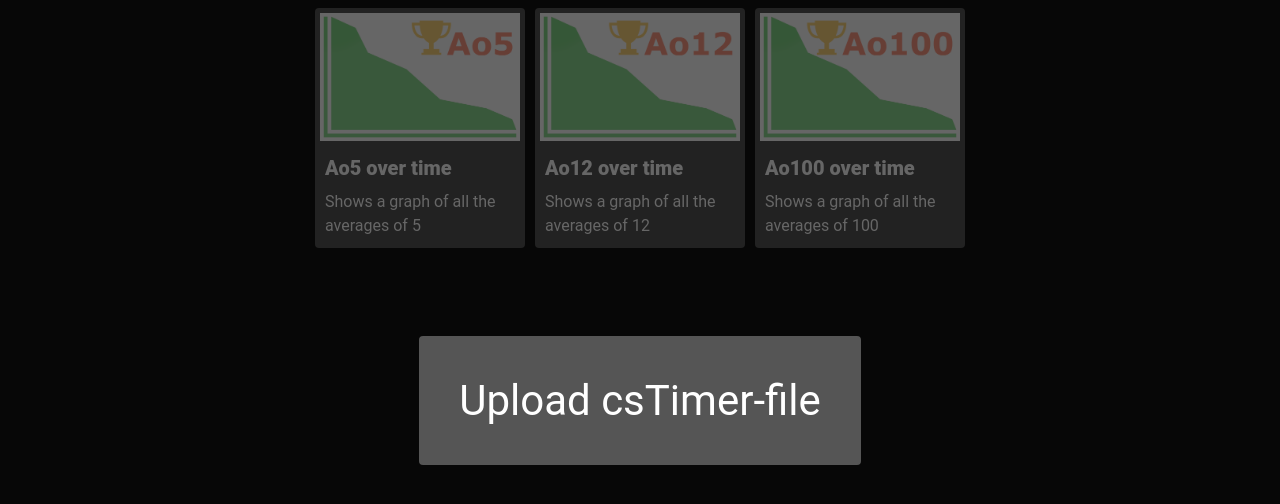
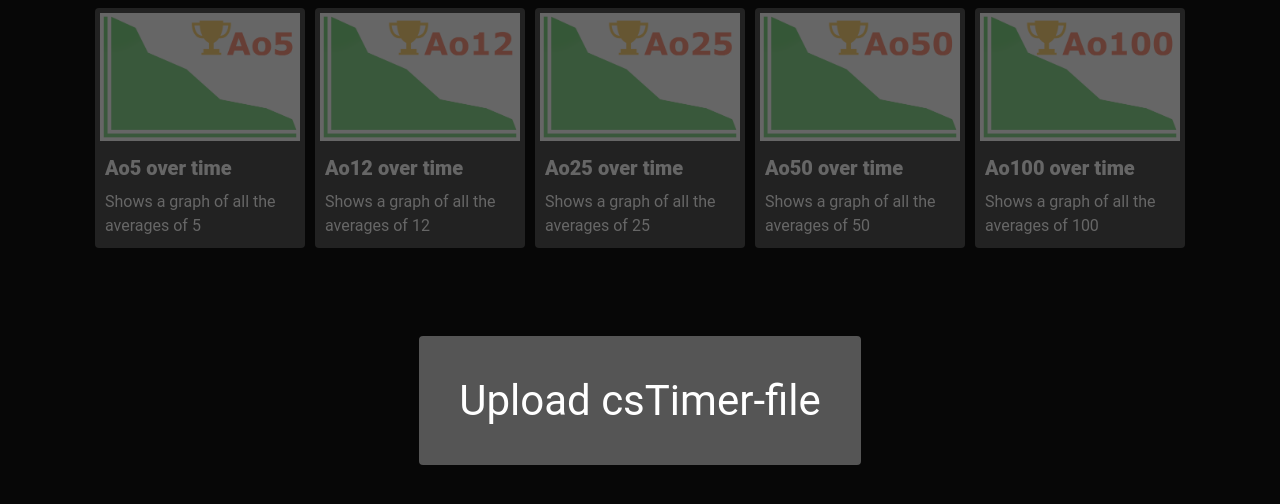
Before and after one commit to gustavandoff/cubing-stats, a SvelteKit app: page / in a window 1280 px wide. Shown: the top 504 px of the page. Built offline with nearby package versions, Linux system fonts and the light colour scheme.

Commit message:
Add cards for ao25 and ao50

```diff
--- a/src/routes/+layout.svelte
+++ b/src/routes/+layout.svelte
@@ -3,6 +3,8 @@
 
 	import ao5Icon from '$lib/images/ao5icon.png';
 	import ao12Icon from '$lib/images/ao12icon.png';
+	import ao25Icon from '$lib/images/ao25icon.png';
+	import ao50Icon from '$lib/images/ao50icon.png';
 	import ao100Icon from '$lib/images/ao100icon.png';
 
 	import BaseCard from '$lib/components/BaseCard.svelte';
@@ -37,6 +39,20 @@
 		text="Shows a graph of all the averages of 12"
 	/>
 	<BaseCard
+		route="/ao25"
+		imgSrc={ao25Icon}
+		imgAlt="Ao25"
+		title="Ao25 over time"
+		text="Shows a graph of all the averages of 25"
+	/>
+	<BaseCard
+		route="/ao50"
+		imgSrc={ao50Icon}
+		imgAlt="Ao50"
+		title="Ao50 over time"
+		text="Shows a graph of all the averages of 50"
+	/>
+	<BaseCard
 		route="/ao100"
 		imgSrc={ao100Icon}
 		imgAlt="Ao100"
```
